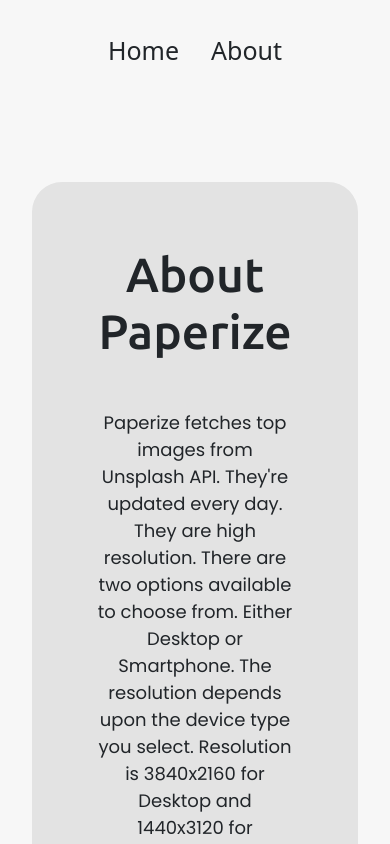
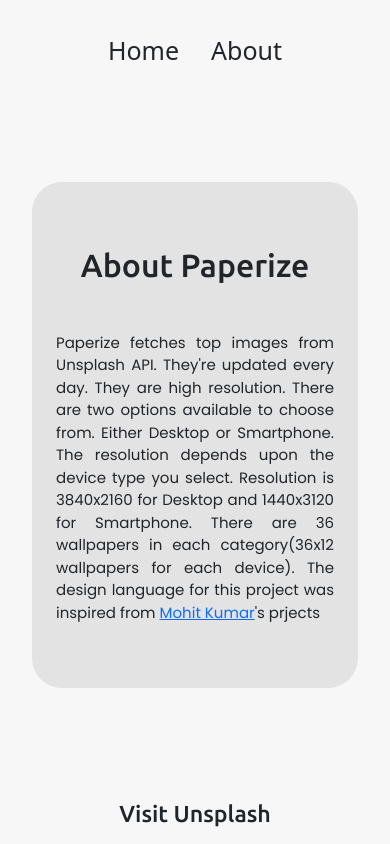
Before and after one commit to chethazz/paperize, a React (Create React App) app: page /about in a window 390 px wide. Shown: the top 844 px of the page. Built offline with nearby package versions, Linux system fonts and the light colour scheme; a web font is replaced by a local one.

Commit message:
Fix About for small displays

```diff
--- a/src/components/Header/About.css
+++ b/src/components/Header/About.css
@@ -45,4 +45,18 @@
         padding-left: 2rem;
         padding-right: 2rem;
     }
+    .about-info-container {
+        padding-left: 1.5rem;
+        padding-right: 1.5rem;
+        justify-content: center;
+    }
+
+    .about-info p {
+        font-size: 15px;
+        text-align: justify;
+    }
+
+    .about-info h1 {
+        font-size: 2rem;
+    }
 }
--- a/src/components/header/About.css
+++ b/src/components/header/About.css
@@ -45,4 +45,18 @@
         padding-left: 2rem;
         padding-right: 2rem;
     }
+    .about-info-container {
+        padding-left: 1.5rem;
+        padding-right: 1.5rem;
+        justify-content: center;
+    }
+
+    .about-info p {
+        font-size: 15px;
+        text-align: justify;
+    }
+
+    .about-info h1 {
+        font-size: 2rem;
+    }
 }
```
